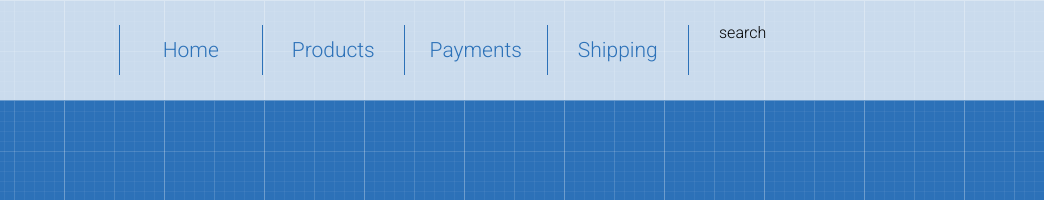
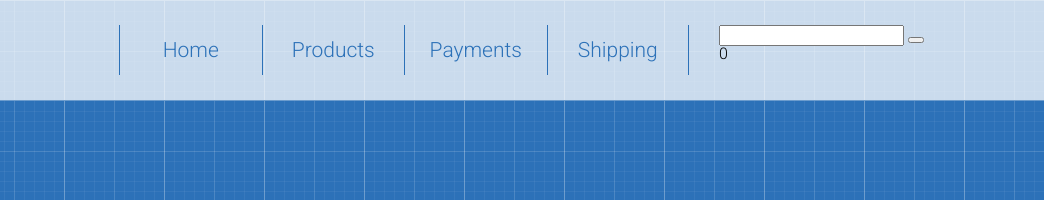
Before and after one commit to Kassi4ka/Alekseenkokassia, a plain HTML site: page index.html in a window 1280 px wide. Shown: the top 200 px of the page, 236-1280 px from the left. Drawn offline with Linux system fonts and the light colour scheme; files whose address does not match are found by name.

Commit message:
add html for search

```diff
--- a/index.html
+++ b/index.html
@@ -29,7 +29,20 @@
                         </ul>
                     </nav>
                 </div>
-                <div class="col-md-3">search</div>
+                <div class="row">
+                    <div class="col-md-9">
+                        <form action="" class="header-form-seach">
+                            <input type="text">
+                            <button></button>
+                        </form>
+                    </div>
+                    <div class="col-md-3">
+                        <div class="header-cart">
+                            <div class="products-count">0</div>
+                        </div>
+                    </div>
+                </div>
+
             </div>
         </div>
     </header>
```
